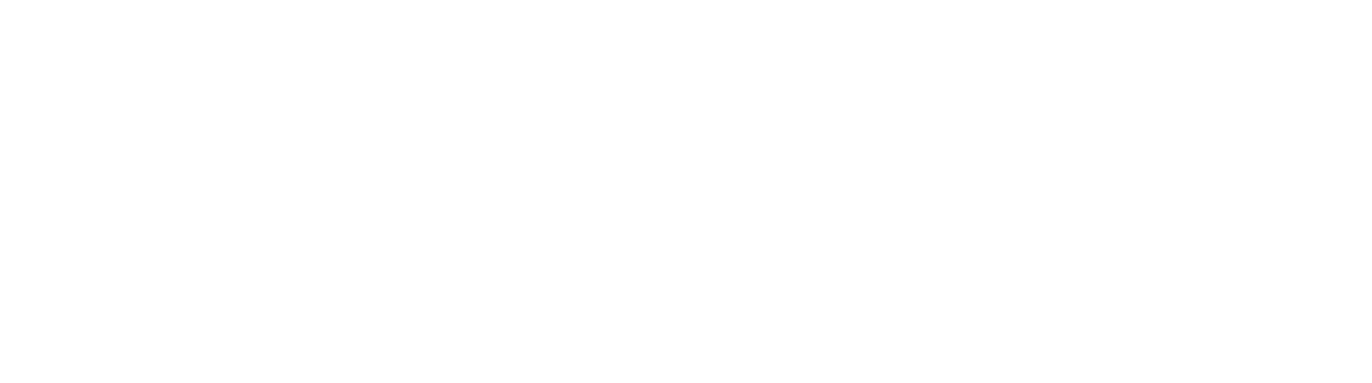
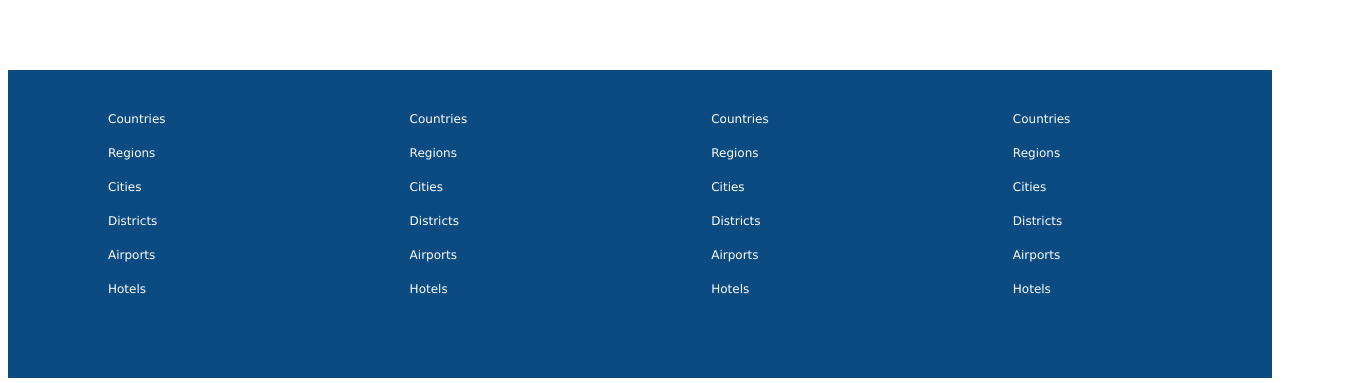
Before and after one commit to bengisugelin/BookingAppProject, a React (Create React App) app in the folder client/: page / in a window 1280 px wide. Shown: the part 1609-1992 px from the top of the page, 1372 px wide, since content can reach past the window. Before the commit the page ends 1557 px from the top, so only its background shows below. Built offline with nearby package versions, Linux system fonts and the light colour scheme.

Commit message:
footer was added

```diff
--- /dev/null
+++ b/client/src/components/footer/Footer.jsx
@@ -0,0 +1,56 @@
+import React from "react";
+import "./footer.css"
+
+const Footer = ()=> {
+    return(
+       <div className="footer">
+        <div className="fLists">
+            <ul className="flist">
+                <li className="fListItem">Countries</li>
+                <li className="fListItem">Regions</li>
+                <li className="fListItem">Cities</li>
+                <li className="fListItem">Districts</li>
+                <li className="fListItem">Airports</li>
+                <li className="fListItem">Hotels</li>
+            </ul>
+
+            <ul className="flist">
+                <li className="fListItem">Countries</li>
+                <li className="fListItem">Regions</li>
+                <li className="fListItem">Cities</li>
+                <li className="fListItem">Districts</li>
+                <li className="fListItem">Airports</li>
+                <li className="fListItem">Hotels</li>
+            </ul>
+
+            <ul className="flist">
+                <li className="fListItem">Countries</li>
+                <li className="fListItem">Regions</li>
+                <li className="fListItem">Cities</li>
+                <li className="fListItem">Districts</li>
+                <li className="fListItem">Airports</li>
+                <li className="fListItem">Hotels</li>
+            </ul>
+
+            <ul className="flist">
+                <li className="fListItem">Countries</li>
+                <li className="fListItem">Regions</li>
+                <li className="fListItem">Cities</li>
+                <li className="fListItem">Districts</li>
+                <li className="fListItem">Airports</li>
+                <li className="fListItem">Hotels</li>
+            </ul>
+
+            <ul className="flist">
+                <li className="fListItem">Countries</li>
+                <li className="fListItem">Regions</li>
+                <li className="fListItem">Cities</li>
+                <li className="fListItem">Districts</li>
+                <li className="fListItem">Airports</li>
+                <li className="fListItem">Hotels</li>
+            </ul>
+        </div>
+       </div>
+    )
+}
+export default Footer;
--- /dev/null
+++ b/client/src/components/footer/footer.css
@@ -0,0 +1,26 @@
+.footer{
+    margin-top: 100px;
+    width: 100%;
+
+    font-size: 12px;
+    background-color: #0b4b82;
+    color: white;
+}
+
+.fLists{
+    width: 100%;
+    display: flex;
+    justify-content: space-between;
+    margin-top: 30px;
+    margin-bottom: 50px;
+    margin-left: 100px;
+    margin-right: 100px;
+}
+.flist{
+    list-style: none;
+    padding: 0;
+}
+.fListItem{
+    margin-bottom: 20px;
+    cursor: pointer;
+}
--- a/client/src/pages/home/Home.jsx
+++ b/client/src/pages/home/Home.jsx
@@ -5,6 +5,7 @@
 import Featured from "../../components/featured/Featured";
 import PropertyList from "../../components/propertyList/PropertyList.jsx";
 import FeaturedProperties from "../../components/featuredProperties/FeaturedProperties.jsx";
+import Footer from "../../components/footer/Footer";
 
 
 const Home = ()=> {
@@ -18,6 +19,7 @@
                 <PropertyList/>
                 <h1 className="homeTitle">Homes guests love</h1>
                 <FeaturedProperties/>
+                <Footer/>
 
             </div>
         </div>
```
